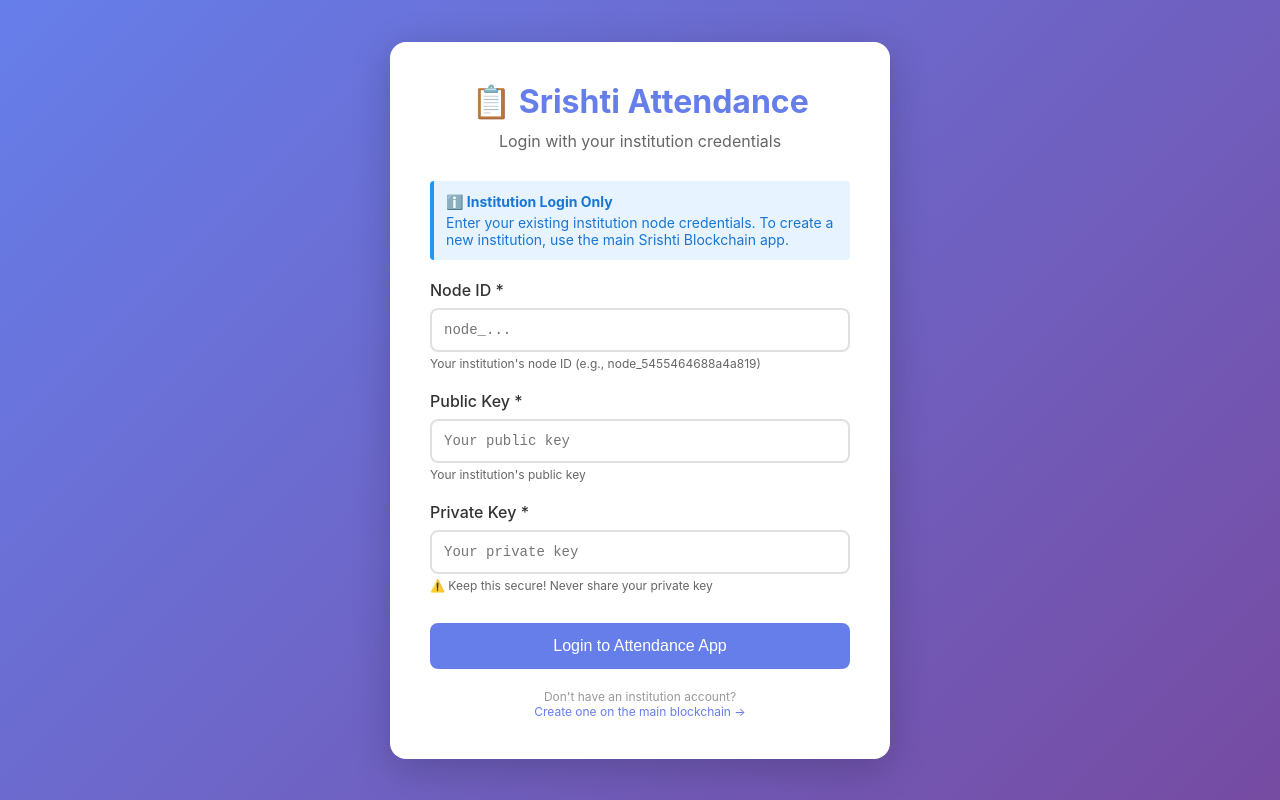
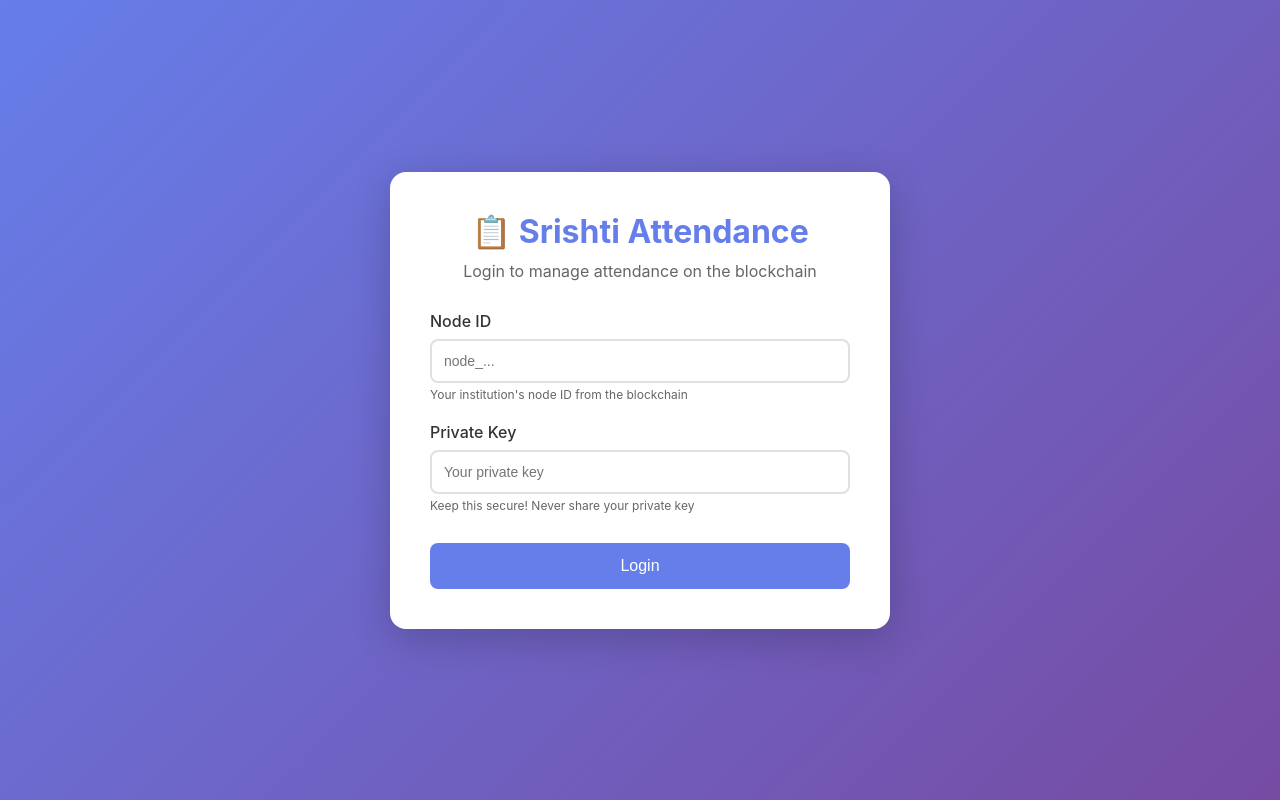
Before and after one commit to kala0606/Srishti-Blockchain, a plain HTML site: page attendance-app/login.html in a window 1280 px wide. Drawn offline with Linux system fonts and the light colour scheme.

Commit message:
vAUIlogin

```diff
--- a/attendance-app/login.html
+++ b/attendance-app/login.html
@@ -62,7 +62,6 @@
             border-radius: 8px;
             font-size: 14px;
             transition: border-color 0.3s;
-            font-family: monospace;
         }
 
         input:focus {
@@ -88,11 +87,6 @@
             background: #5568d3;
         }
 
-        button:disabled {
-            background: #ccc;
-            cursor: not-allowed;
-        }
-
         .error {
             background: #f8d7da;
             color: #721c24;
@@ -114,63 +108,31 @@
             color: #666;
             margin-top: 4px;
         }
-
-        .info-box {
-            background: #e7f3ff;
-            border-left: 4px solid #2196F3;
-            padding: 12px;
-            margin-bottom: 20px;
-            border-radius: 4px;
-        }
-
-        .info-box p {
-            margin: 0;
-            color: #1976D2;
-            font-size: 14px;
-        }
     </style>
 </head>
 
 <body>
     <div class="login-container">
         <h1>📋 Srishti Attendance</h1>
-        <p class="subtitle">Login with your institution credentials</p>
+        <p class="subtitle">Login to manage attendance on the blockchain</p>
 
         <div id="message"></div>
 
-        <div class="info-box">
-            <p><strong>ℹ️ Institution Login Only</strong></p>
-            <p style="margin-top: 4px;">Enter your existing institution node credentials. To create a new institution,
-                use the main Srishti Blockchain app.</p>
-        </div>
-
         <form id="loginForm">
             <div class="form-group">
-                <label>Node ID *</label>
-                <input type="text" id="nodeId" required placeholder="node_..." autocomplete="off">
-                <p class="help-text">Your institution's node ID (e.g., node_5455464688a4a819)</p>
+                <label>Node ID</label>
+                <input type="text" id="nodeId" required placeholder="node_...">
+                <p class="help-text">Your institution's node ID from the blockchain</p>
             </div>
 
             <div class="form-group">
-                <label>Public Key *</label>
-                <input type="text" id="publicKey" required placeholder="Your public key" autocomplete="off">
-                <p class="help-text">Your institution's public key</p>
+                <label>Private Key</label>
+                <input type="password" id="privateKey" required placeholder="Your private key">
+                <p class="help-text">Keep this secure! Never share your private key</p>
             </div>
 
-            <div class="form-group">
-                <label>Private Key *</label>
-                <input type="password" id="privateKey" required placeholder="Your private key" autocomplete="off">
-                <p class="help-text">⚠️ Keep this secure! Never share your private key</p>
-            </div>
-
-            <button type="submit">Login to Attendance App</button>
+            <button type="submit">Login</button>
         </form>
-
-        <p class="help-text" style="margin-top: 20px; text-align: center; color: #999;">
-            Don't have an institution account? <br>
-            <a href="https://kala0606.github.io/Srishti-Blockchain/" target="_blank"
-                style="color: #667eea; text-decoration: none;">Create one on the main blockchain →</a>
-        </p>
     </div>
 
     <script>
@@ -179,26 +141,18 @@
             e.preventDefault();
 
             const nodeId = document.getElementById('nodeId').value.trim();
-            const publicKey = document.getElementById('publicKey').value.trim();
             const privateKey = document.getElementById('privateKey').value.trim();
 
-            if (!nodeId || !publicKey || !privateKey) {
+            if (!nodeId || !privateKey) {
                 showMessage('Please fill in all fields', 'error');
-                return;
-            }
-
-            // Validate node ID format
-            if (!nodeId.startsWith('node_')) {
-                showMessage('Invalid node ID format. Should start with "node_"', 'error');
                 return;
             }
 
             // Store credentials in localStorage
             localStorage.setItem('srishti_node_id', nodeId);
-            localStorage.setItem('srishti_public_key', publicKey);
             localStorage.setItem('srishti_private_key', privateKey);
 
-            showMessage('✅ Credentials saved! Redirecting...', 'success');
+            showMessage('Credentials saved! Redirecting...', 'success');
 
             setTimeout(() => {
                 window.location.href = 'index.html';
@@ -212,12 +166,11 @@
         }
 
         // Check if already logged in
-        const existingNodeId = localStorage.getItem('srishti_node_id');
-        if (existingNodeId) {
-            showMessage('Already logged in as ' + existingNodeId + '. Redirecting...', 'success');
+        if (localStorage.getItem('srishti_node_id')) {
+            showMessage('Already logged in. Redirecting...', 'success');
             setTimeout(() => {
                 window.location.href = 'index.html';
-            }, 1500);
+            }, 1000);
         }
     </script>
 </body>
```
Also changed, not shown: attendance-app/app.js (+14 -6 lines).
